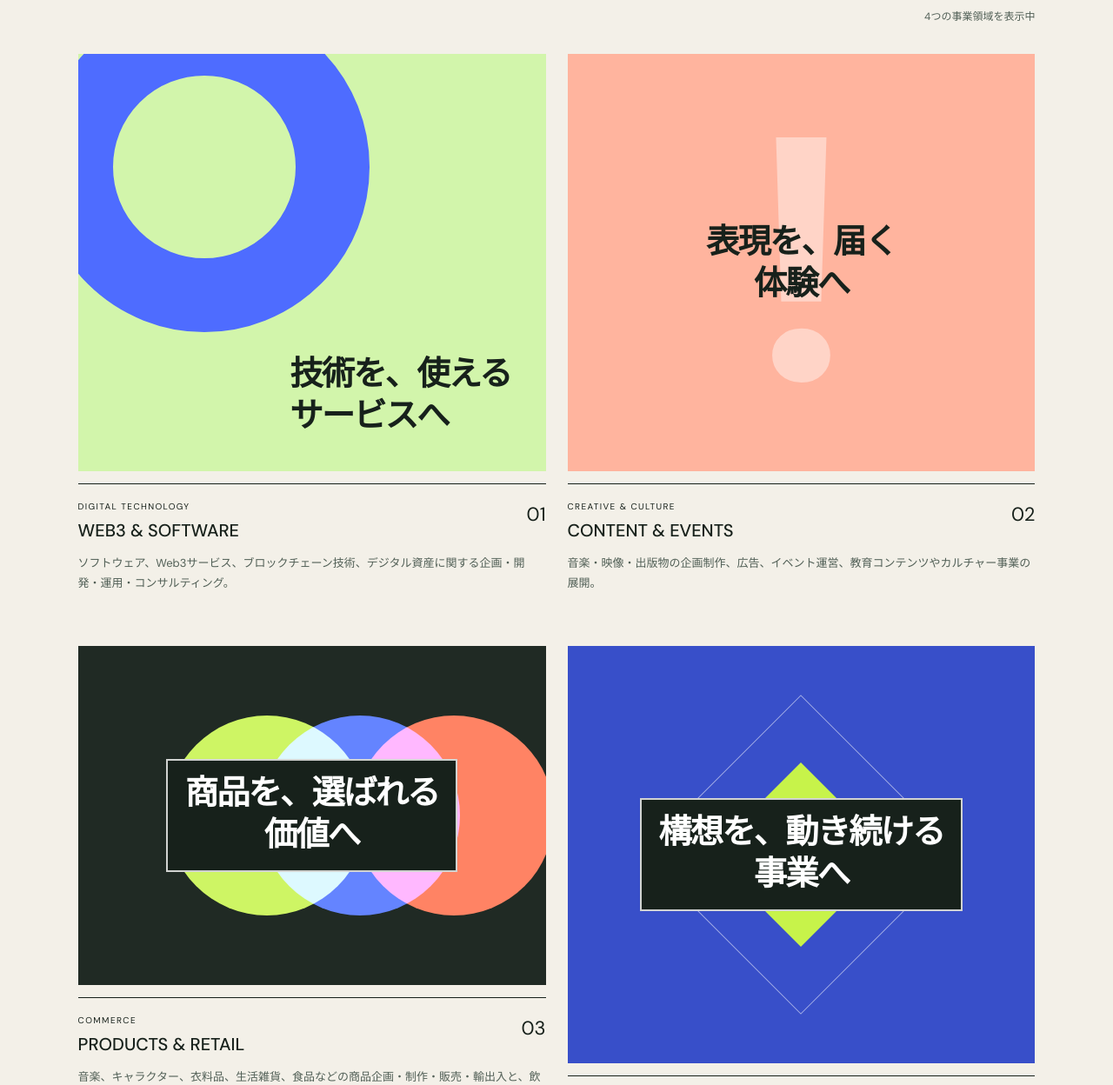
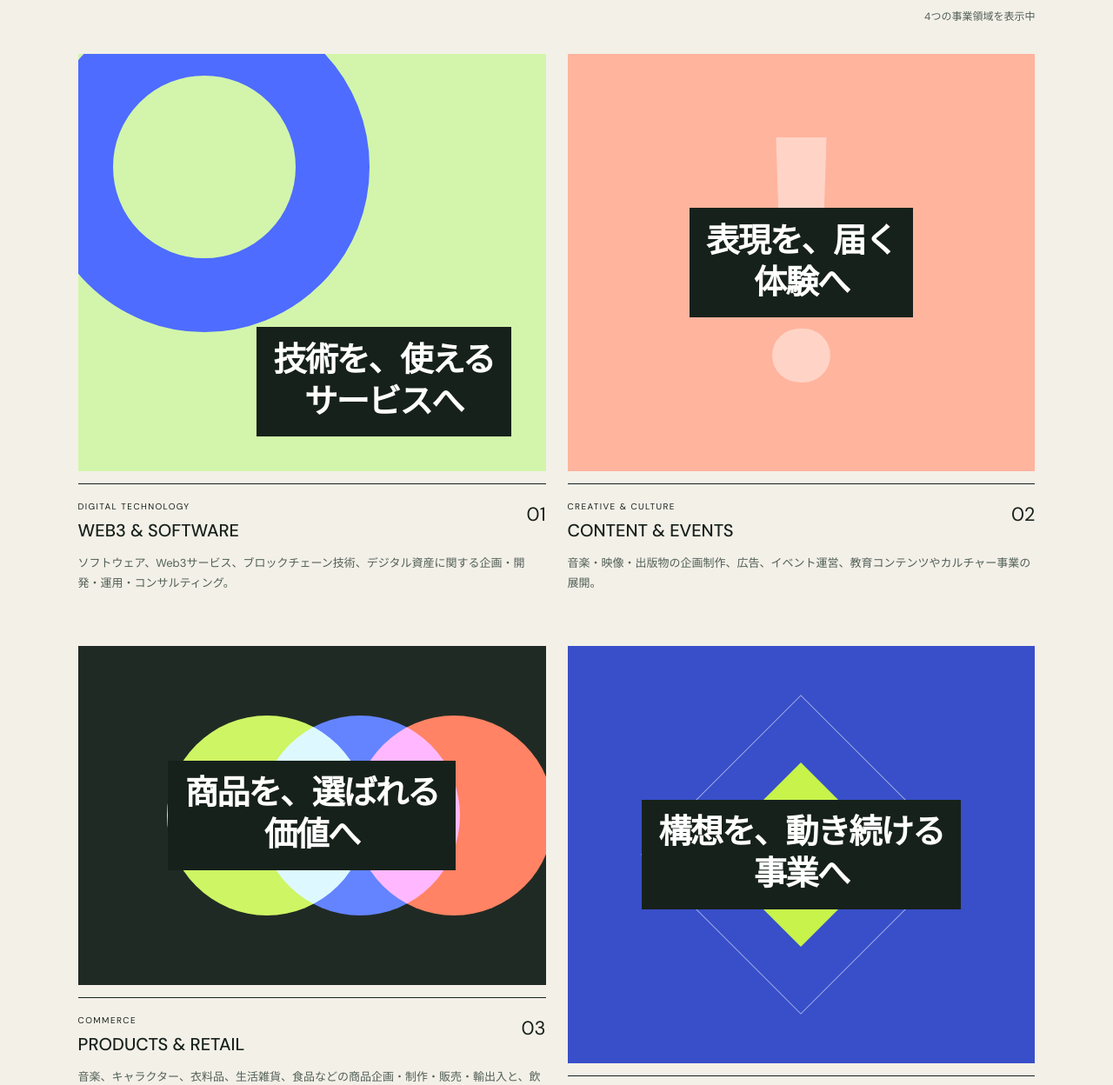
Before and after one commit to masuda-so/website, a Django app: page / in a window 1280 px wide. Shown: the part 2280-3528 px from the top of the page at 87% size. Run offline with Django 5.2, Linux system fonts and the light colour scheme; parts of the project's set-up code (start-up, migrations or seed data) failed here and were passed over; some libraries are stand-ins or nearby versions.

Commit message:
Unify project card captions

```diff
--- a/website/static/css/project.css
+++ b/website/static/css/project.css
@@ -531,9 +531,14 @@ body.nexus-page {
 .nexus-page .project-art b {
   position: relative;
   z-index: 2;
+  max-width: 100%;
+  padding: 0.35em 0.5em 0.42em;
+  color: white;
   font-size: clamp(1.7rem, 3vw, 3.5rem);
   line-height: 1.25;
+  text-align: center;
   letter-spacing: -0.05em;
+  background: var(--ink);
 }
 
 .nexus-page .art-one {
@@ -617,16 +622,6 @@ body.nexus-page {
   height: 150px;
   background: var(--lime);
   border: 0;
-}
-
-.nexus-page .art-three b,
-.nexus-page .art-four b {
-  max-width: 100%;
-  padding: 0.35em 0.5em 0.42em;
-  color: white;
-  text-align: center;
-  background: var(--ink);
-  border: 2px solid rgb(255 255 255 / 80%);
 }
 
 .nexus-page .project-meta {
```
